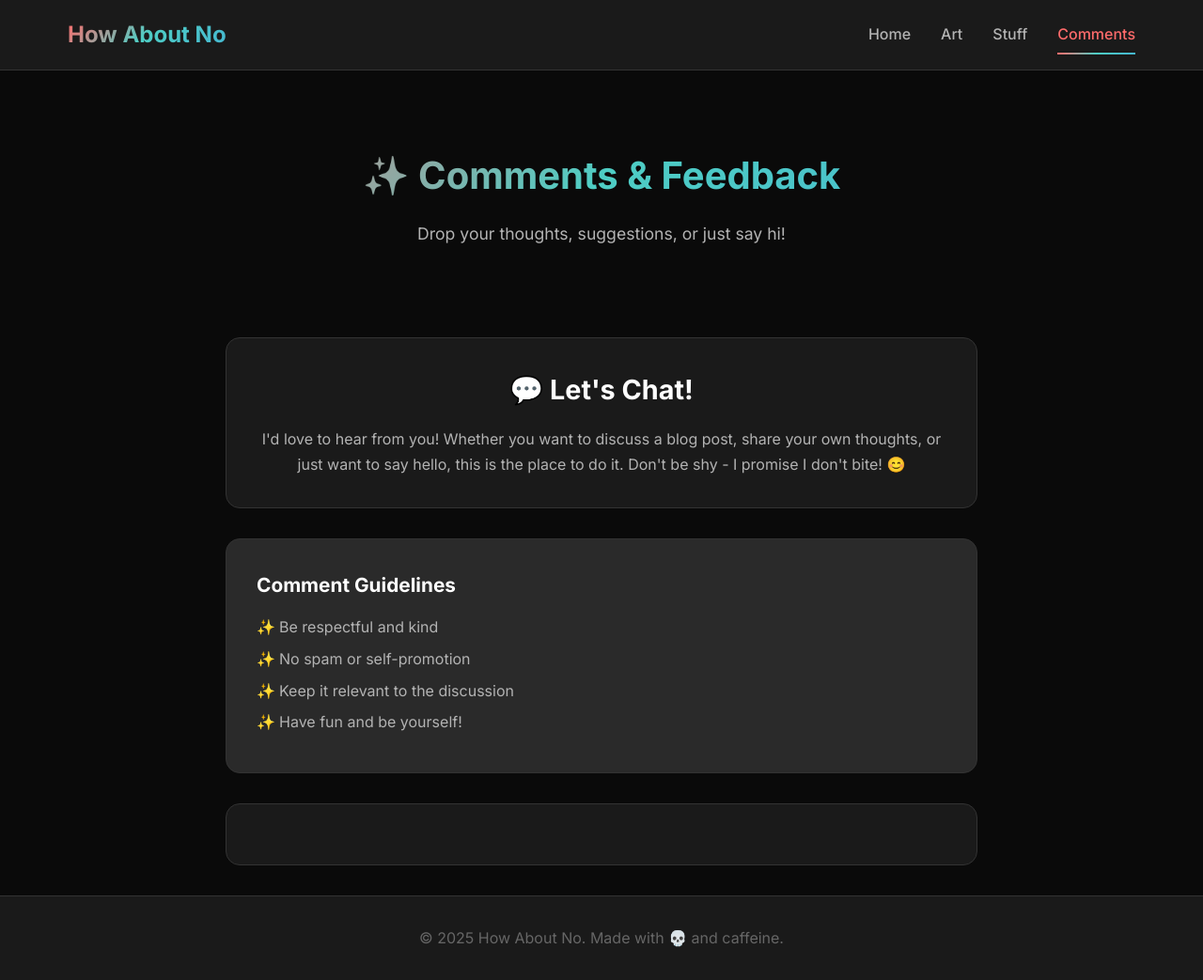
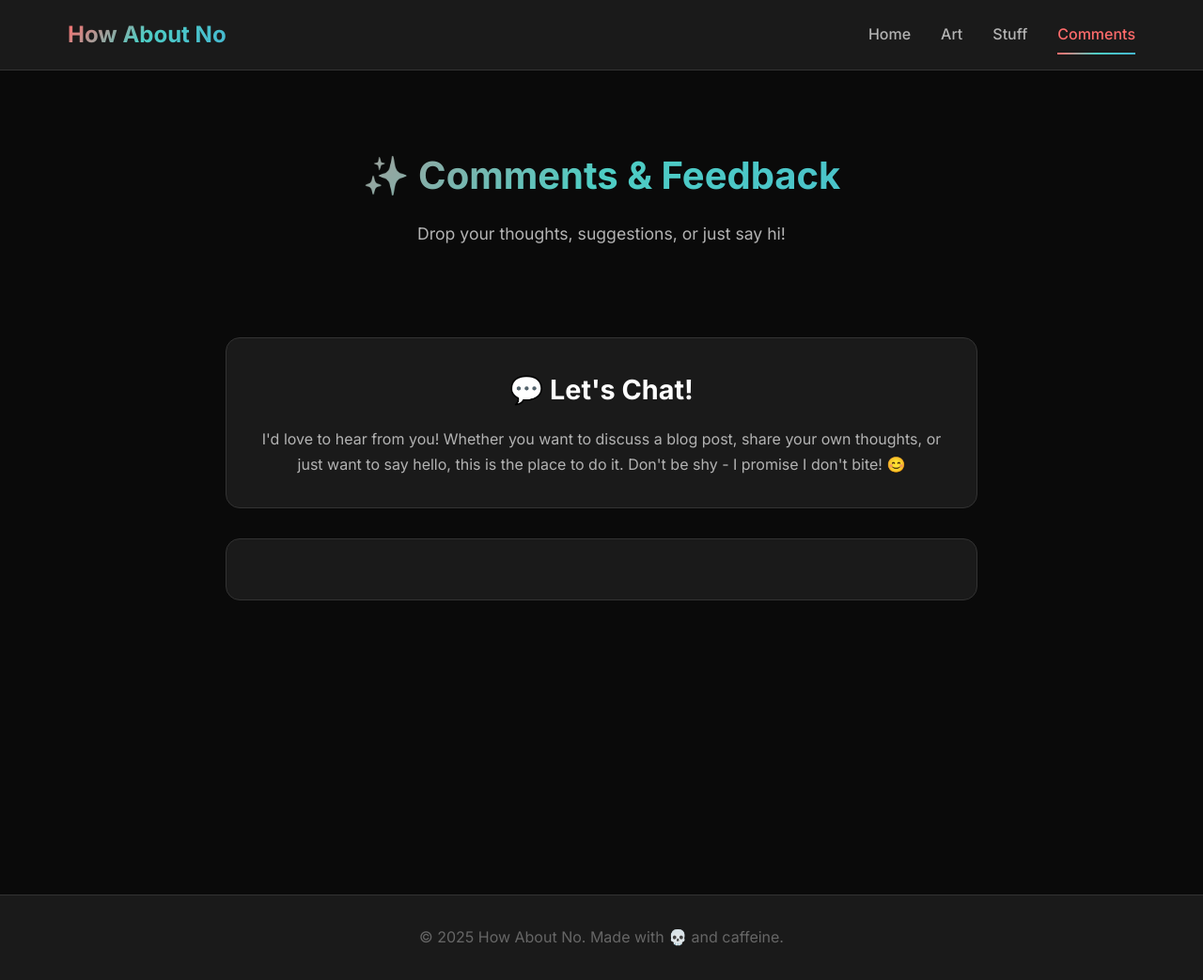
Before and after one commit to how-about-no/howaboutno, a Jekyll site: the page built from comments.html, in a window 1280 px wide and 1043 px high. Shown: the whole window at 94% size. Built offline with Jekyll 4.4.1, drawn with Linux system fonts in a browser that asks for light colours; comment, search, counter and statistics services are not loaded.

Commit message:
Simplify comments page and remove mini scrollbar

```diff
--- a/comments.html
+++ b/comments.html
@@ -14,22 +14,12 @@ title: Comments
         <p>I'd love to hear from you! Whether you want to discuss a blog post, share your own thoughts, or just want to say hello, this is the place to do it. Don't be shy - I promise I don't bite! 😊</p>
     </div>
 
-    <div class="comment-guidelines">
-        <h3>Comment Guidelines</h3>
-        <ul>
-            <li>Be respectful and kind</li>
-            <li>No spam or self-promotion</li>
-            <li>Keep it relevant to the discussion</li>
-            <li>Have fun and be yourself!</li>
-        </ul>
-    </div>
-
     <div class="cusdis-container">
         <div id="cusdis_thread"
              data-host="https://cusdis.com"
              data-app-id="f774ef06-871e-4aea-91d6-12d6e4e0c4f8"
              data-page-id="comments"
-             data-page-url="{{ '/comments' | absolute_url }}"
+             data-page-url="{{ site.url }}{{ site.baseurl }}/comments/"
              data-page-title="Comments & Feedback">
         </div>
     </div>
```
Also changed, not shown: .github/workflows/jekyll-gh-pages.yml (deleted).
